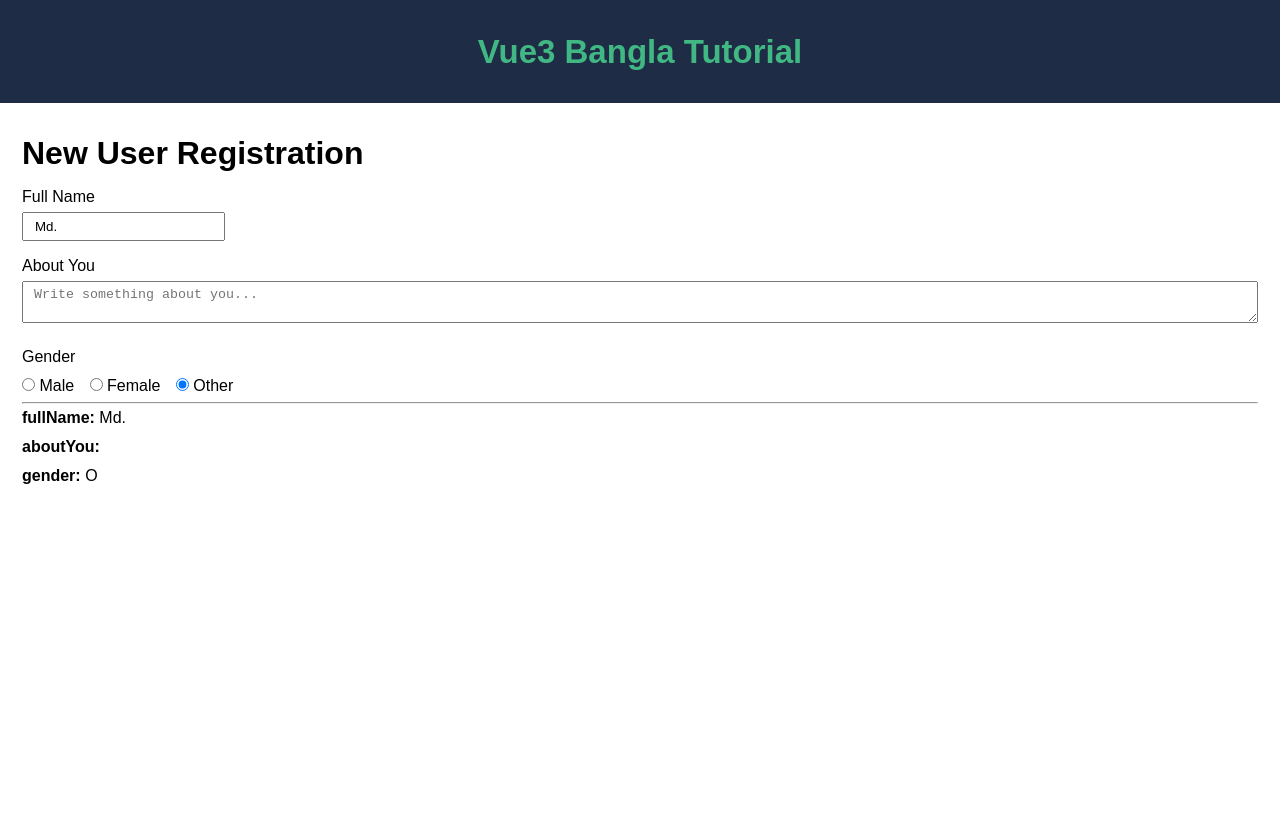
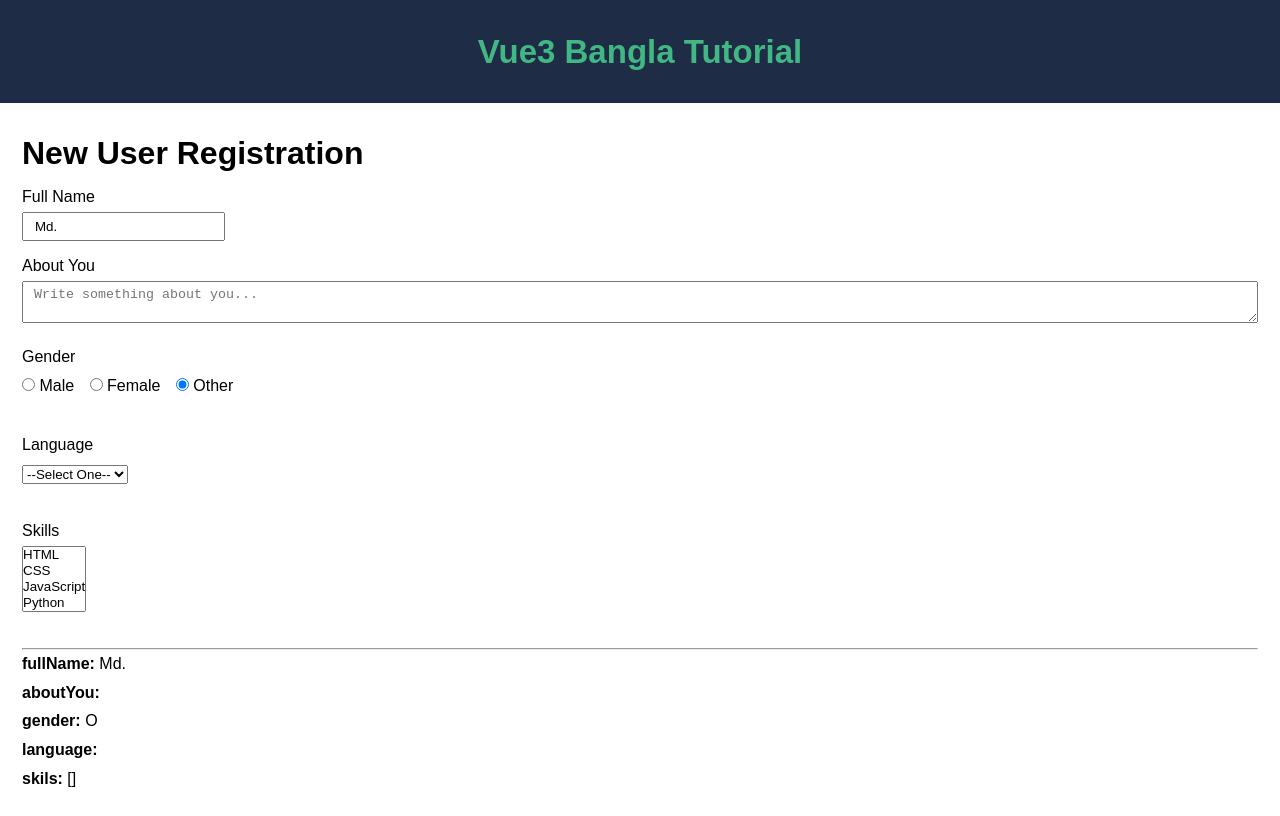
Before and after one commit to rimonmath/vue3-vite, a Vue app: page / in a window 1280 px wide. Built offline with nearby package versions, Linux system fonts and the light colour scheme.

Commit message:
part 53 done

```diff
--- a/src/App.vue
+++ b/src/App.vue
@@ -48,6 +48,32 @@
       Other
     </label>
 
+    <br />
+    <br />
+    <label>Language</label>
+    <br />
+    <select v-model="formData.language">
+      <option value="">--Select One--</option>
+      <option value="B">Bangla</option>
+      <option value="E">English</option>
+    </select>
+
+    <br />
+    <br />
+
+    <label>Skills</label>
+    <br />
+    <select multiple v-model="formData.skils">
+      <option>HTML</option>
+      <option>CSS</option>
+      <option>JavaScript</option>
+      <option>Python</option>
+      <option>Swift</option>
+    </select>
+
+    <br />
+    <br />
+
     <hr />
 
     <div v-for="(value, key) in formData" :key="key">
@@ -67,7 +93,9 @@ export default {
       formData: {
         fullName: "Md. ",
         aboutYou: "",
-        gender: "O"
+        gender: "O",
+        language: "",
+        skils: []
       }
     };
   },
```
